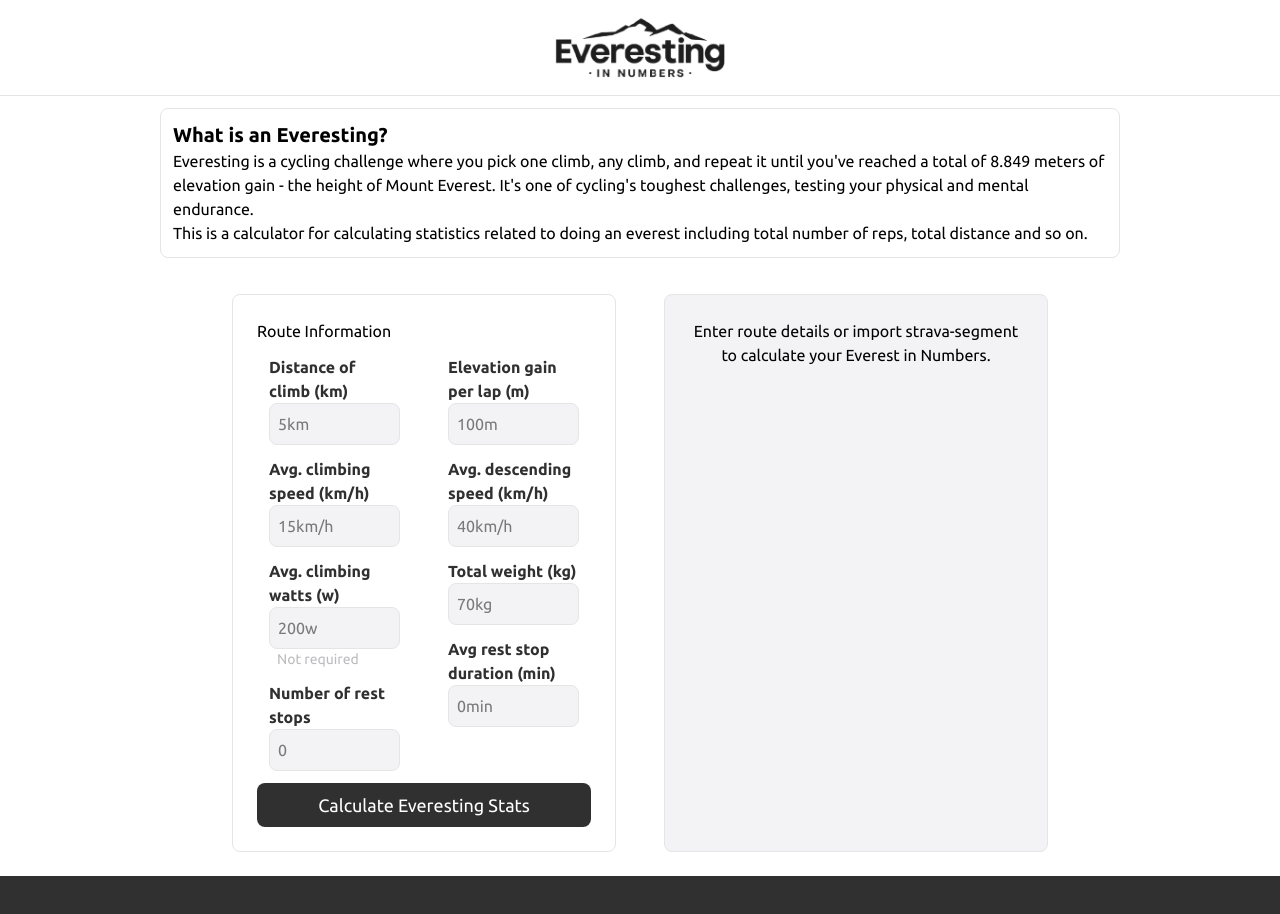
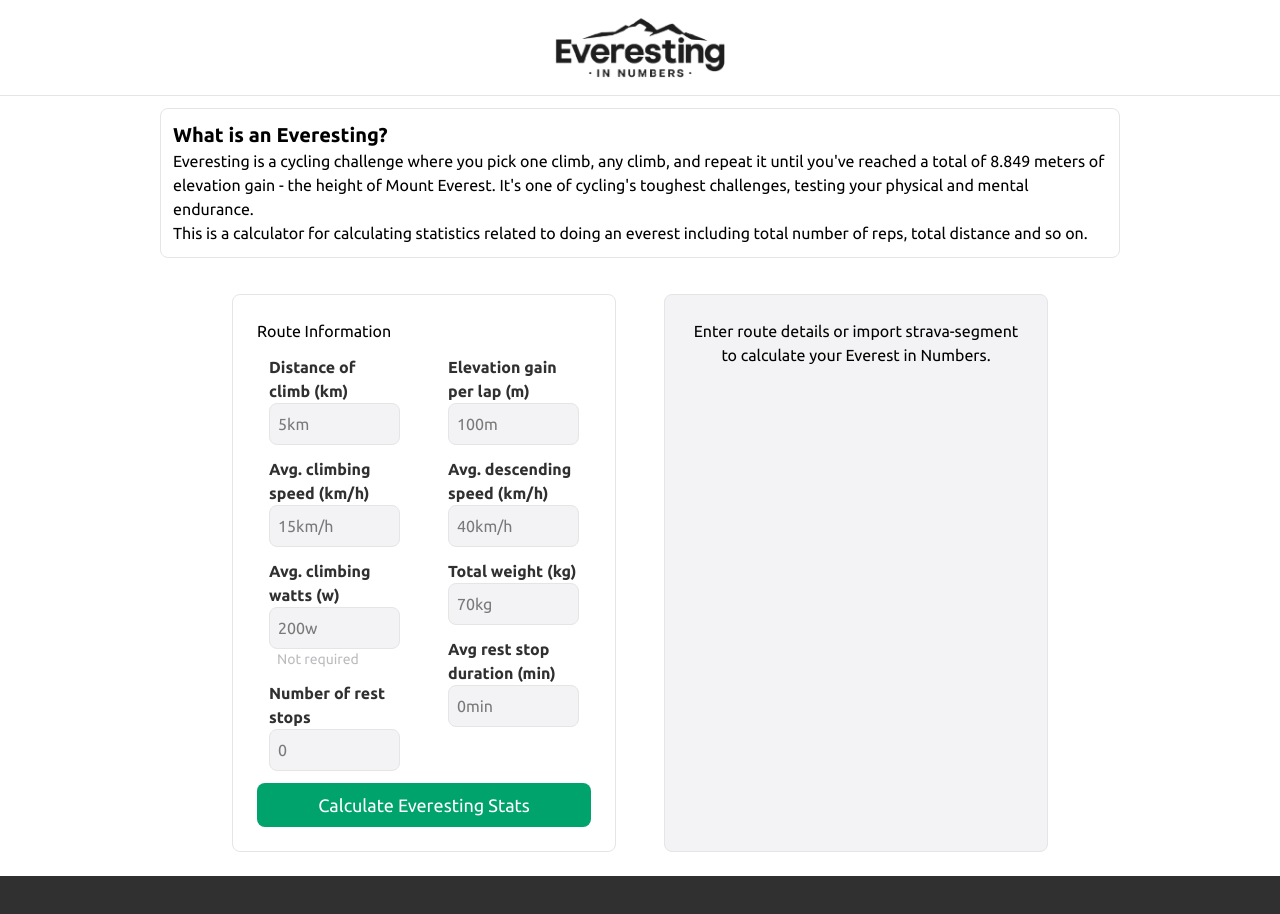
Before and after one commit to SASMIDT03/EverestingInNumbers, a React (Vite) app: page / in a window 1280 px wide. Shown: the top 914 px of the page. Built offline with nearby package versions, Linux system fonts and the light colour scheme.

Commit message:
Small visual tweak.

```diff
--- a/src/components/RouteForm.tsx
+++ b/src/components/RouteForm.tsx
@@ -91,13 +91,13 @@ export function RouteForm(props: RouteFormProps) {
                 <button
                     onClick={checkFormData}
                     className="
-                    w-full bg-dark rounded-lg text-primary p-2 text-lg cursor-pointer
+                    w-full bg-green rounded-lg text-primary p-2 text-lg cursor-pointer
                     py-2 px-4
                     shadow-[0_4px_0_0_primary]
                     transition-all duration-75
                     active:shadow-none
                     active:translate-y-1
-                    hover:bg-dark-2">Calculate Everesting Stats</button>
+                    hover:bg-green-shade">Calculate Everesting Stats</button>
             </div>
         </div>
     )
```
